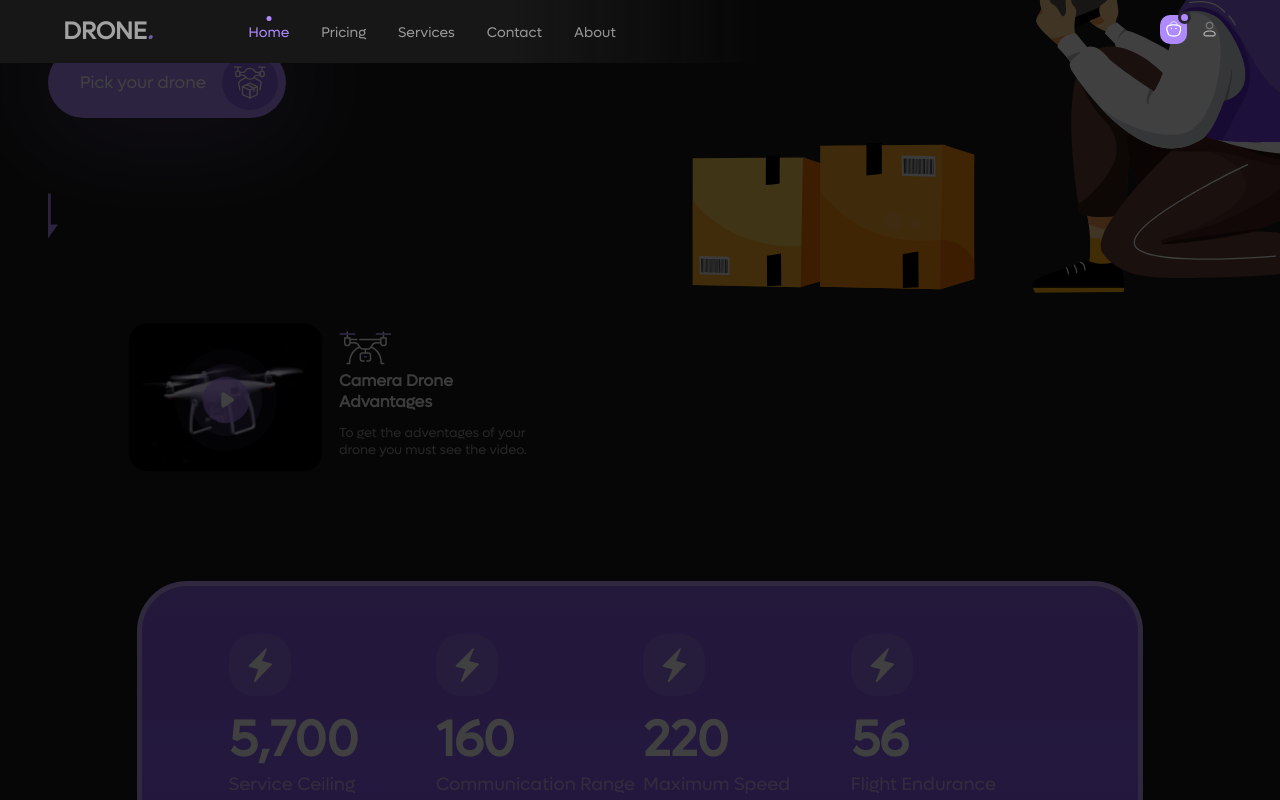
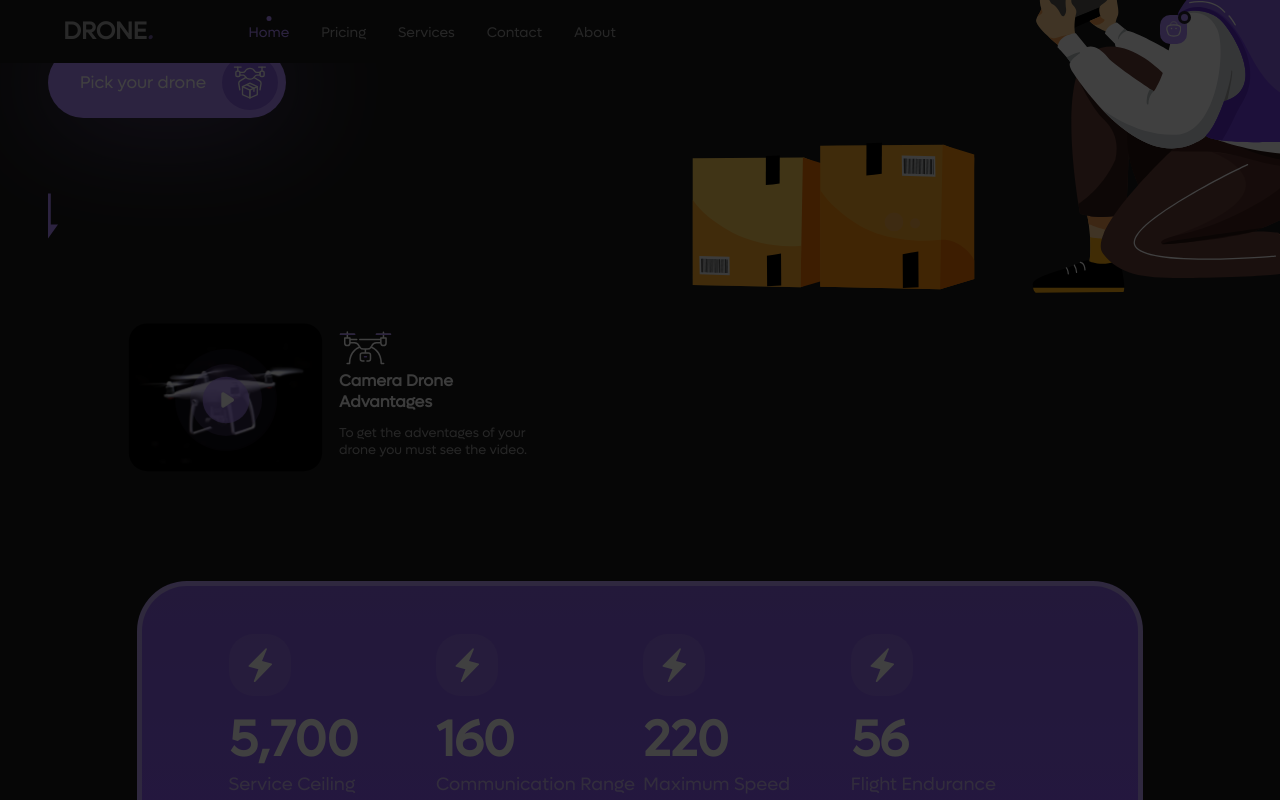
Before and after one commit to YouDontKnowThis/Landings, a Next.js app: page / in a window 1280 px wide. Both pictures are taken after a click on the icon 225 px from the left and 867 px from the top of the page. Shown: the part 467-1267 px from the top of the page. Built offline with nearby package versions, Linux system fonts and the light colour scheme.

Commit message:
add final touch

```diff
--- a/ui/modal/modal.module.scss
+++ b/ui/modal/modal.module.scss
@@ -5,7 +5,7 @@
   top: 0;
   left: 0;
   background-color: rgba(0, 0, 0, 0.75);
-  z-index: 100;
+  z-index: 300;
   display: grid;
   place-items: center;
   @media screen and (max-width: 426px) {
```
